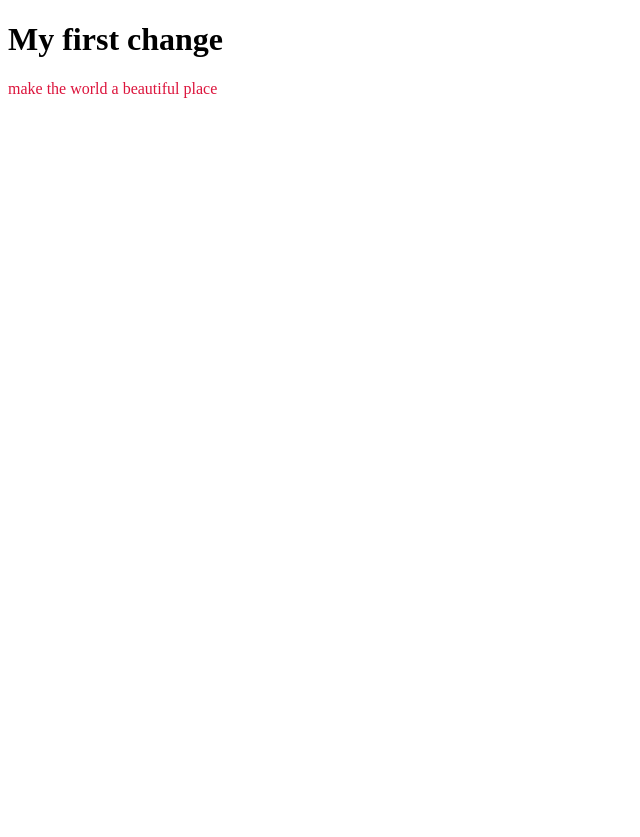
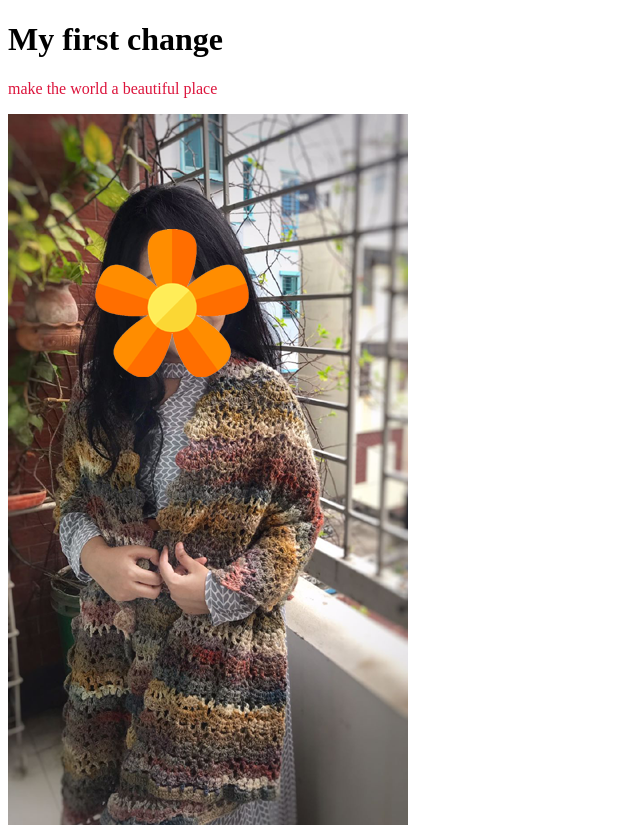
Before and after one commit to sharahzabin44/PH-project-2, a plain HTML site: page index.html in a window 1280 px wide. Shown: the whole page, without its empty margins (0-640 px from the left). Before the commit the page ends 800 px from the top, so only its background shows below. Drawn offline with Linux system fonts and the light colour scheme.

Commit message:
image added

```diff
--- a/index.html
+++ b/index.html
@@ -10,5 +10,6 @@
 <body>
     <h1>My first change</h1>
     <p>make the world a beautiful place</p>
+    <img src="1.png">
 </body>
 </html>
```
Also changed, not shown: 1.png (added).
